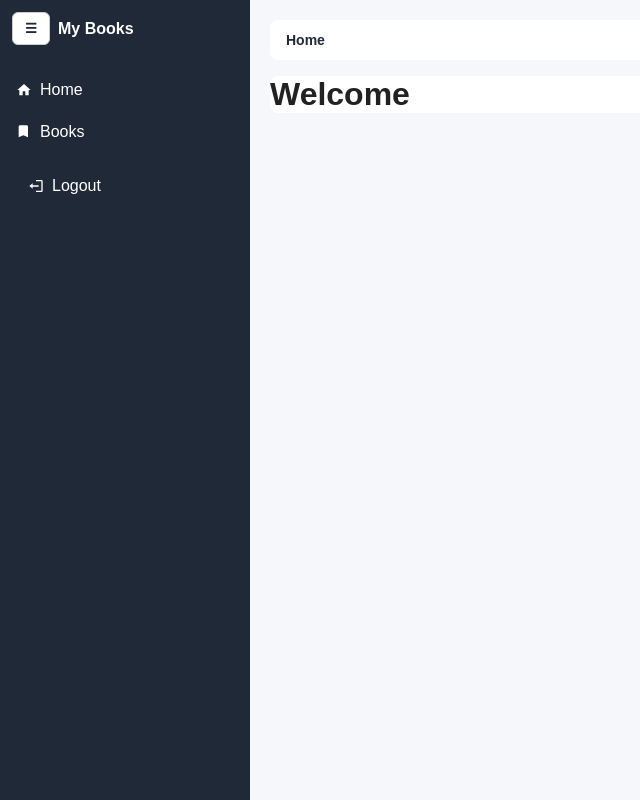
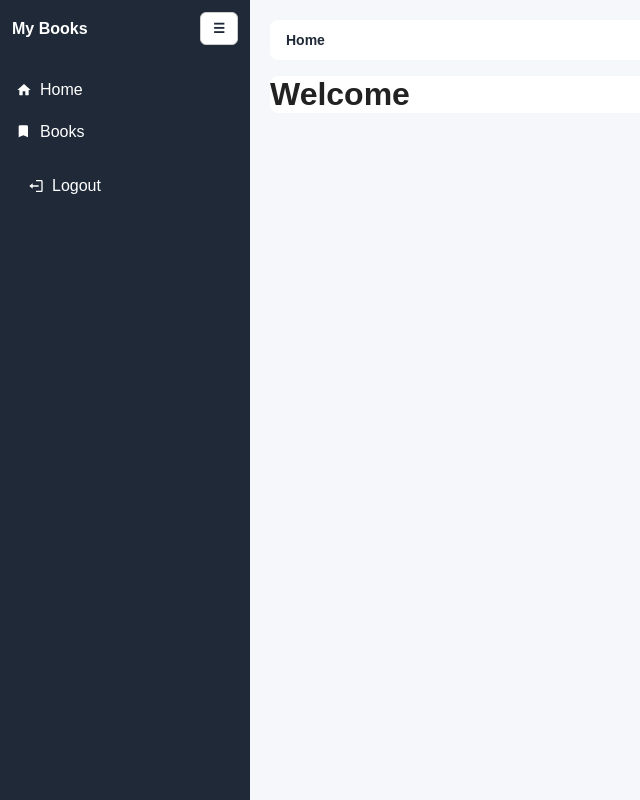
Before and after one commit to muneer2ishtech/vue-book-app, a Vue app: page / in a window 1280 px wide. Shown: the whole page, without its empty margins (0-640 px from the left). Built offline with nearby package versions, Linux system fonts and the light colour scheme; sample sign-in values are in the browser's storage.

Commit message:
stye improvements

```diff
--- a/src/assets/styles.css
+++ b/src/assets/styles.css
@@ -39,6 +39,13 @@ body,
     width: 64px;
 }
 
+/* Sidebar collapsed by default on mobile */
+@media (max-width: 768px) {
+    .sidebar {
+        width: 64px;
+    }
+}
+
 .main {
     flex: 1;
     padding: 20px;
@@ -59,6 +66,7 @@ body,
 .topbar {
     display: flex;
     justify-content: space-between;
+    /* keeps burger right-most */
     align-items: center;
     padding: 12px 16px;
     background: white;
--- a/src/components/Navbar.vue
+++ b/src/components/Navbar.vue
@@ -1,8 +1,16 @@
 <template>
   <div :class="['sidebar', { collapsed: collapsed }]">
-    <div style="padding: 12px; display: flex; align-items: center; gap: 8px">
+    <div
+      style="
+        padding: 12px;
+        display: flex;
+        align-items: center;
+        gap: 8px;
+        justify-content: space-between;
+      "
+    >
+      <span v-if="!collapsed" style="font-weight: 700">My Books</span>
       <button class="btn" @click="$emit('toggle')">☰</button>
-      <span v-if="!collapsed" style="font-weight: 700">My Books</span>
     </div>
     <div style="margin-top: 12px">
       <div class="nav-item" @click="goHome">
@@ -38,20 +46,28 @@
 <script lang="ts" setup>
 import { useRouter } from 'vue-router';
 import { useAuthStore } from '../stores/auth';
-import { ref } from 'vue';
-const props = defineProps({ collapsed: Boolean });
-const emit = defineEmits(['toggle']);
+
+const props = defineProps<{ collapsed: boolean }>();
+
 const router = useRouter();
 const auth = useAuthStore();
 
 function goHome() {
   router.push({ name: 'Home' });
 }
+
 function goBooks() {
   router.push({ name: 'Books' });
 }
+
 function logout() {
   auth.logout();
   router.push({ name: 'SignIn' });
 }
 </script>
+
+<style scoped>
+.nav-item:hover {
+  background: rgba(255, 255, 255, 0.05);
+}
+</style>
```
